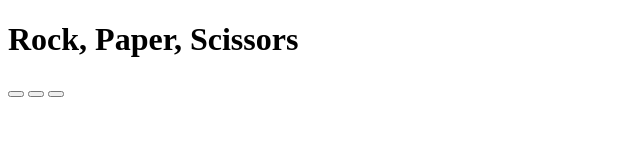
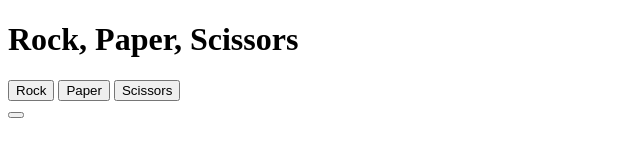
Before and after one commit to marcuscs00/rock-paper-scissors, a plain HTML site: page index.html in a window 1280 px wide. Shown: the whole page, without its empty margins (0-640 px from the left). Drawn offline with Linux system fonts and the light colour scheme.

Commit message:
Basic skeleton code

```diff
--- a/index.html
+++ b/index.html
@@ -1,7 +1,7 @@
 <!DOCTYPE html>
 <html lang="en">
 	<head>
-		<title>Todo App</title>
+		<title>Rock, Paper, Scissors</title>
 		<meta charset="utf-8">
 		<link rel="stylesheet"
 		type="text/css"
@@ -9,9 +9,12 @@
 	</head>
 	<body>
 		<h1>Rock, Paper, Scissors</h1>
-		<button onClick="rock()"></button>
-		<button onClick="paper()"></button>
-		<button onClick="scissors()"></button>
+		<button onClick="let choice = [2, 'rock'];">Rock</button>
+		<button onClick="let choice = [0, 'paper'];">Paper</button>
+		<button onClick="let choice = [1,
+			'scissors'];">Scissors</button>
+		<br>
+		<button onClick="submit(choice)"></button>
 		<script src="index.js"></script>
 	</body>
 </html>
--- a/index.js
+++ b/index.js
@@ -1,8 +1,19 @@
-function rock() {
+function submit(c) {
+	opponentsChoice =;
+	if (c === 'paper' && opponentsChoice === 'rock') {
+		// Declare user winner
+	}
+
+	if (opponentsChoice === 'paper' && c === 'rock') {
+		// Declare opponent winner
+	}
+
+	if (c > opponentsChoice) {
+		// Declare user winner;
+	}
+
+	if (c < opponentsChoice) {
+		// Declare opponent winner;
+	}
+
 }
-
-function paper() {
-}
-
-function scissors() {
-}
```
